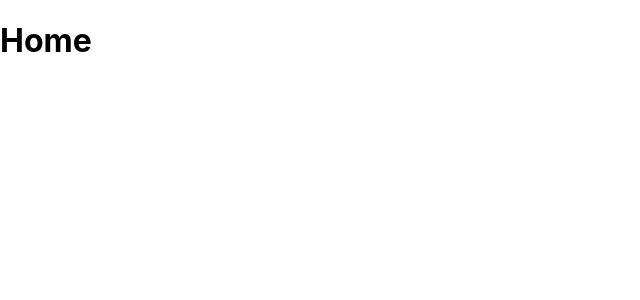
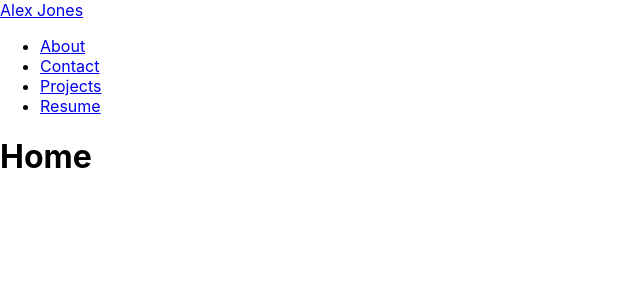
Before and after one commit to alexanderjones1/portfolio, a React (Create React App) app: page / in a window 1280 px wide. Shown: the top 300 px of the page, without its empty margins (0-640 px from the left). Built offline with nearby package versions, Linux system fonts and the light colour scheme.

Commit message:
create nav bar that links to all pages

```diff
--- a/src/App.js
+++ b/src/App.js
@@ -6,10 +6,12 @@
 import Contact from './pages/Contact';
 import Resume from './pages/Resume';
 import Projects from './pages/Projects';
+import NavBar from './components/NavBar';
 
 function App() {
   return (
     <div className="div">
+      <NavBar />
       <Routes>
         <Route path='/' element={<Home />} />
         <Route path='about' element={<About />} />
--- /dev/null
+++ b/src/components/NavBar.js
@@ -0,0 +1,25 @@
+import { Link } from "react-router-dom"
+
+function NavBar() {
+  return (
+      <nav>
+          <Link to='/'>Alex Jones</Link>
+          <ul>
+              <li>
+                  <Link to='/about'>About</Link>
+              </li>
+              <li>
+                  <Link to='/contact'>Contact</Link>
+              </li>
+              <li>
+                  <Link to='/projects'>Projects</Link>
+              </li>
+              <li>
+                  <Link to='/resume'>Resume</Link>
+              </li>
+          </ul>
+      </nav>
+  )
+}
+
+export default NavBar
```
